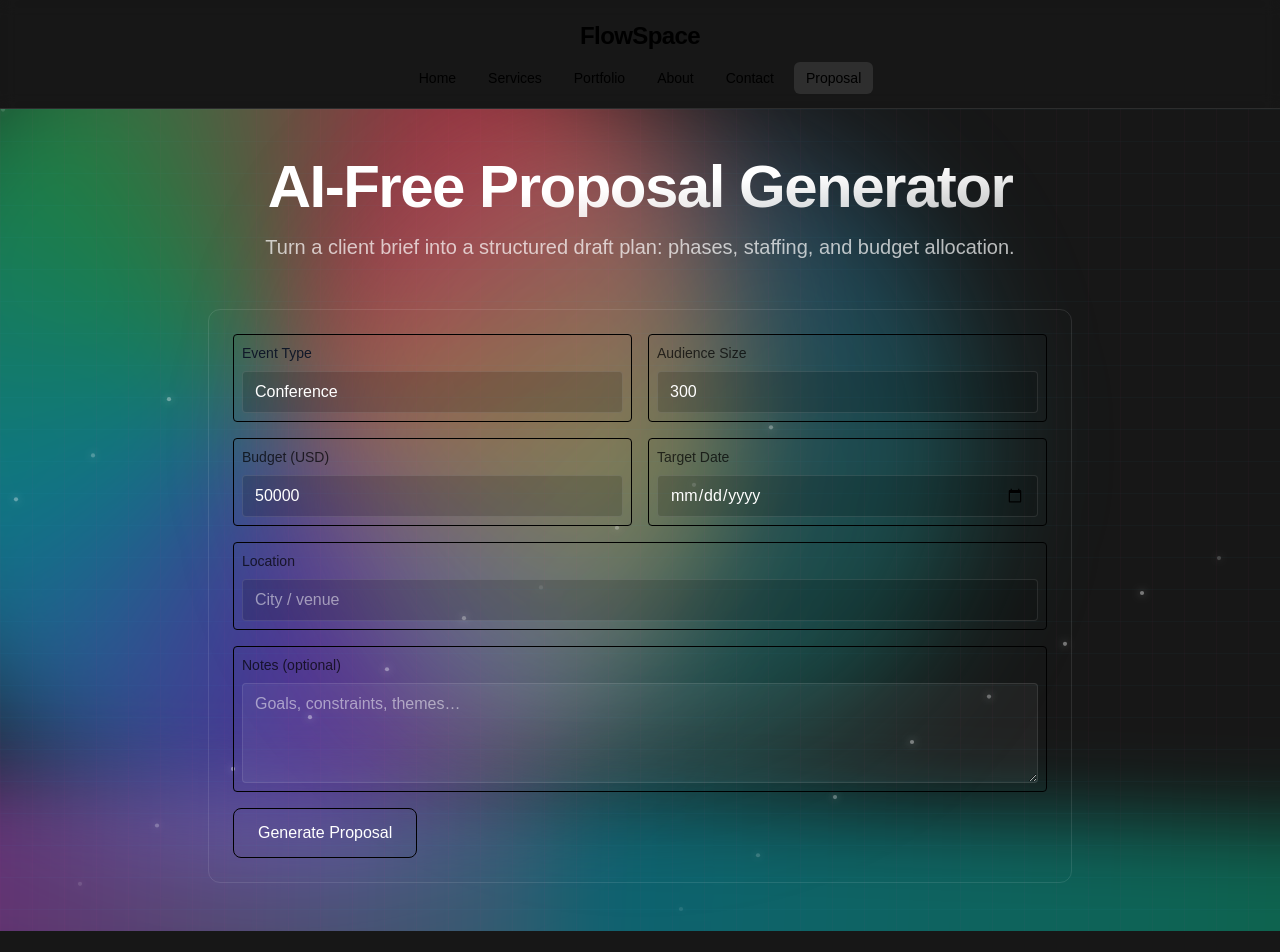
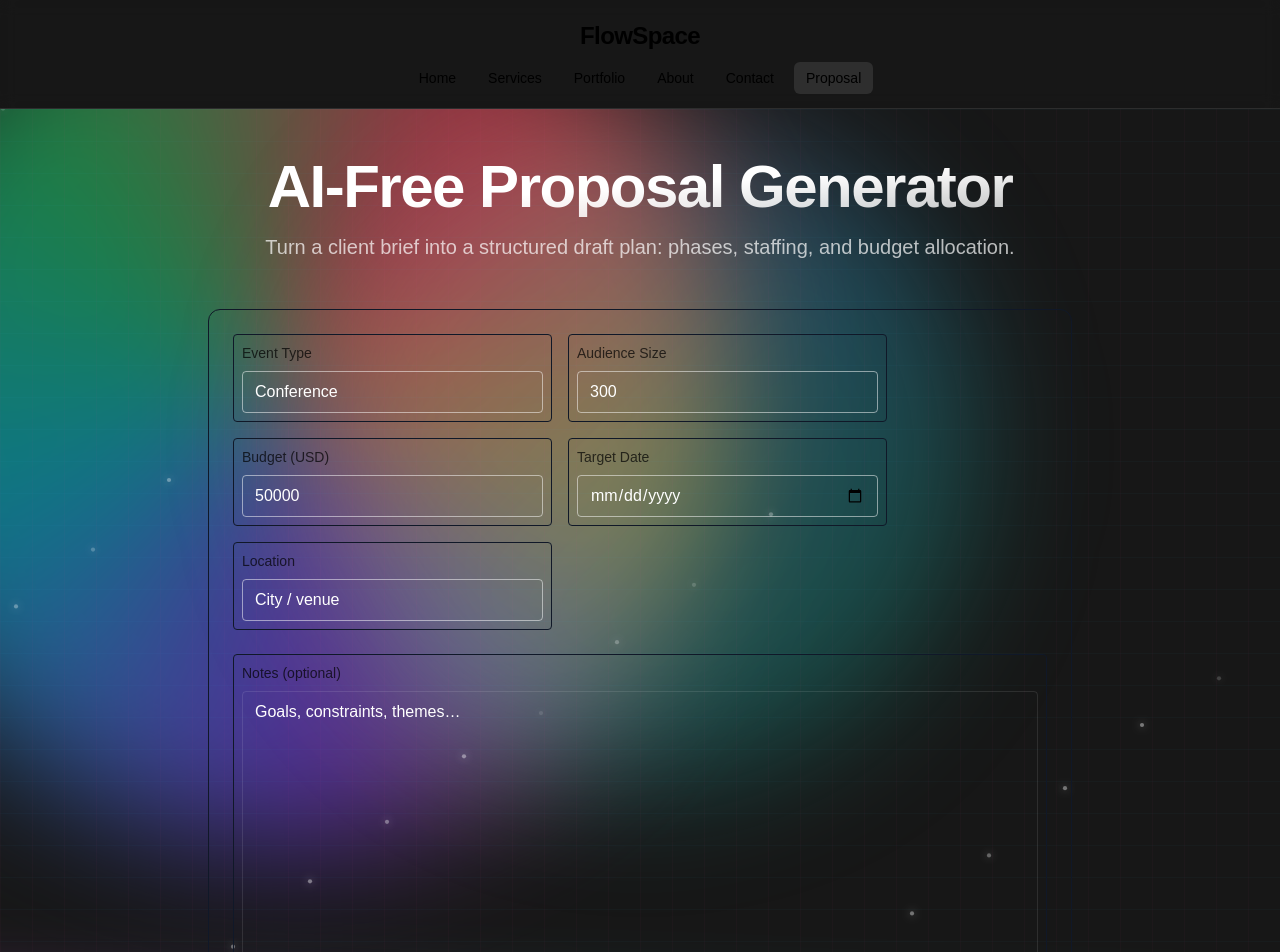
Before and after one commit to shay122990/flowspace-event-agency, a Next.js app: page /proposal in a window 1280 px wide. Shown: the top 952 px of the page. Built offline with nearby package versions, Linux system fonts and the light colour scheme.

Commit message:
simplified form filed component and refactored Proposal form

```diff
--- a/src/app/proposal/components/FormField.tsx
+++ b/src/app/proposal/components/FormField.tsx
@@ -2,88 +2,52 @@
 
 import * as React from "react";
 
-type BaseProps = {
+type Props = {
   label: string;
-  helperText?: string;
-  error?: string;
-  containerClassName?: string;
-  labelClassName?: string;
+  type?: string;
+  value: string | number;
+  onChange: (
+    e: React.ChangeEvent<HTMLInputElement | HTMLTextAreaElement>
+  ) => void;
+  textarea?: boolean;
+  placeholder?: string;
+  required?: boolean;
 };
 
-type InputVariant = BaseProps &
-  Omit<React.InputHTMLAttributes<HTMLInputElement>, "className"> & {
-    as?: "input";
-    inputClassName?: string;
-  };
-
-type TextareaVariant = BaseProps &
-  Omit<React.TextareaHTMLAttributes<HTMLTextAreaElement>, "className"> & {
-    as: "textarea";
-    textareaClassName?: string;
-  };
-
-export type FormFieldProps = InputVariant | TextareaVariant;
-
-const baseContainer =
-  "grid gap-2 rounded border border-white/10 bg-white/0 p-2";
-const baseLabel = "text-sm text-black/70";
-const baseControl =
-  "rounded border border-white/10 bg-black/15 px-3 py-2 text-white placeholder-white/40 focus:outline-none focus:ring-2 focus:ring-white/20";
-
-const FormField = React.forwardRef<
-  HTMLInputElement | HTMLTextAreaElement,
-  FormFieldProps
->((props, ref) => {
-  if (props.as === "textarea") {
-    const {
-      label,
-      helperText,
-      error,
-      containerClassName,
-      labelClassName,
-      textareaClassName,
-      ...rest
-    } = props as TextareaVariant;
-    return (
-      <label className={`${baseContainer} ${containerClassName ?? ""}`}>
-        <span className={`${baseLabel} ${labelClassName ?? ""}`}>{label}</span>
+const FormField = ({
+  label,
+  type = "text",
+  value,
+  onChange,
+  textarea,
+  placeholder,
+  required,
+}: Props) => {
+  return (
+    <label className="grid gap-2 rounded border border-gray-900 p-2">
+      <span className="text-sm text-black/70">{label}</span>
+      {textarea ? (
         <textarea
-          ref={ref as React.Ref<HTMLTextAreaElement>}
-          className={`${baseControl} ${textareaClassName ?? ""} min-h-[100px]`}
-          {...rest}
+          className="rounded border border-white/10 px-3 py-2 text-white placeholder-white
+               focus:outline-none focus:ring-2 focus:ring-white/20
+               min-h-[300px] w-full"
+          value={value as string}
+          onChange={onChange}
+          placeholder={placeholder}
+          required={required}
         />
-        {helperText && !error && (
-          <span className="text-xs text-white/50">{helperText}</span>
-        )}
-        {error && <span className="text-xs text-rose-400">{error}</span>}
-      </label>
-    );
-  }
-
-  const {
-    label,
-    helperText,
-    error,
-    containerClassName,
-    labelClassName,
-    inputClassName,
-    ...rest
-  } = props as InputVariant;
-  return (
-    <label className={`${baseContainer} ${containerClassName ?? ""}`}>
-      <span className={`${baseLabel} ${labelClassName ?? ""}`}>{label}</span>
-      <input
-        ref={ref as React.Ref<HTMLInputElement>}
-        className={`${baseControl} ${inputClassName ?? ""}`}
-        {...rest}
-      />
-      {helperText && !error && (
-        <span className="text-xs text-white/50">{helperText}</span>
+      ) : (
+        <input
+          className="rounded border border-white/50 px-3 py-2 text-white placeholder-white focus:outline-none focus:ring-2 focus:ring-white/20"
+          type={type}
+          value={value}
+          onChange={onChange}
+          placeholder={placeholder}
+          required={required}
+        />
       )}
-      {error && <span className="text-xs text-rose-400">{error}</span>}
     </label>
   );
-});
-FormField.displayName = "FormField";
+};
 
 export default FormField;
--- a/src/app/proposal/components/ProposalForm.tsx
+++ b/src/app/proposal/components/ProposalForm.tsx
@@ -1,6 +1,7 @@
 "use client";
 
-import { useState } from "react";
+import { useMemo, useState } from "react";
+import FormField from "./FormField";
 
 export type ProposalInput = {
   eventType: string;
@@ -20,7 +21,7 @@ type Props = {
 };
 
 export default function ProposalForm({ onResult }: Props) {
-  const [loading, setLoading] = useState<boolean>(false);
+  const [loading, setLoading] = useState(false);
   const [form, setForm] = useState<ProposalInput>({
     eventType: "Conference",
     audienceSize: 300,
@@ -30,12 +31,21 @@ export default function ProposalForm({ onResult }: Props) {
     notes: "",
   });
 
-  function update<K extends keyof ProposalInput>(
+  const update = <K extends keyof ProposalInput>(
     key: K,
     value: ProposalInput[K]
-  ) {
+  ) => {
     setForm((prev) => ({ ...prev, [key]: value }));
-  }
+  };
+
+  const commonFieldProps = useMemo(
+    () => ({
+      required: true,
+      inputClassName: "w-full",
+      containerClassName: "rounded border border-white/10 p-2",
+    }),
+    []
+  );
 
   async function handleSubmit(e: React.FormEvent<HTMLFormElement>) {
     e.preventDefault();
@@ -46,21 +56,13 @@ export default function ProposalForm({ onResult }: Props) {
         headers: { "Content-Type": "application/json" },
         body: JSON.stringify(form),
       });
-
       const data = (await res.json()) as ProposalResponse;
       onResult(data);
     } catch (error) {
-      if (error instanceof Error) {
-        onResult({
-          error: `Something went wrong with submitting form. Error: ${error.message}`,
-        });
-      } else {
-        onResult({
-          error: `Something went wrong with submitting form. Error: ${String(
-            error
-          )}`,
-        });
-      }
+      const message = error instanceof Error ? error.message : String(error);
+      onResult({
+        error: `Something went wrong with submitting form. Error: ${message}`,
+      });
     } finally {
       setLoading(false);
     }
@@ -69,82 +71,67 @@ export default function ProposalForm({ onResult }: Props) {
   return (
     <form
       onSubmit={handleSubmit}
-      className="grid gap-4 rounded-xl border border-white/10 p-6"
+      className="grid gap-6 rounded-xl border border-gray-900 p-6"
     >
-      <div className="grid md:grid-cols-2 gap-4">
-        <label className="grid gap-2 border border-black rounded p-2">
-          <span className="text-sm text-gray-900">Event Type</span>
-          <input
-            className="bg-black/15 border border-white/10 rounded px-3 py-2"
-            value={form.eventType}
-            onChange={(e) => update("eventType", e.target.value)}
-            placeholder="Conference, Launch, Expo…"
-            required
-          />
-        </label>
+      <div className="grid gap-4 md:grid-cols-2">
+        <FormField
+          label="Event Type"
+          placeholder="Conference, Launch, Expo…"
+          value={form.eventType}
+          onChange={(e) => update("eventType", e.currentTarget.value)}
+          {...commonFieldProps}
+        />
 
-        <label className="grid gap-2 border border-black rounded p-2">
-          <span className="text-sm text-black/70">Audience Size</span>
-          <input
-            type="number"
-            min={1}
-            className="bg-black/15 border border-white/10 rounded px-3 py-2"
-            value={form.audienceSize}
-            onChange={(e) => update("audienceSize", Number(e.target.value))}
-            required
-          />
-        </label>
+        <FormField
+          label="Audience Size"
+          type="number"
+          value={form.audienceSize}
+          onChange={(e) =>
+            update("audienceSize", Number(e.currentTarget.value))
+          }
+          {...commonFieldProps}
+        />
 
-        <label className="grid gap-2 border border-black rounded p-2">
-          <span className="text-sm text-black/70">Budget (USD)</span>
-          <input
-            type="number"
-            min={1000}
-            step={500}
-            className="bg-black/15 border border-white/10 rounded px-3 py-2"
-            value={form.budget}
-            onChange={(e) => update("budget", Number(e.target.value))}
-            required
-          />
-        </label>
+        <FormField
+          label="Budget (USD)"
+          type="number"
+          value={form.budget}
+          onChange={(e) => update("budget", Number(e.currentTarget.value))}
+          {...commonFieldProps}
+        />
 
-        <label className="grid gap-2 border border-black rounded p-2">
-          <span className="text-sm text-black/70">Target Date</span>
-          <input
-            type="date"
-            className="bg-black/15 border border-white/10 rounded px-3 py-2"
-            value={form.date}
-            onChange={(e) => update("date", e.target.value)}
-            required
-          />
-        </label>
+        <FormField
+          label="Target Date"
+          type="date"
+          value={form.date}
+          onChange={(e) => update("date", e.currentTarget.value)}
+          {...commonFieldProps}
+        />
 
-        <label className="md:col-span-2 grid gap-2 border border-black rounded p-2">
-          <span className="text-sm text-black/70">Location</span>
-          <input
-            className="bg-black/15 border text-white border-white/10 rounded px-3 py-2"
-            value={form.location}
-            onChange={(e) => update("location", e.target.value)}
-            placeholder="City / venue"
-            required
-          />
-        </label>
-
-        <label className="md:col-span-2 grid gap-2 border border-black rounded p-2">
-          <span className="text-sm text-black/70">Notes (optional)</span>
-          <textarea
-            className="bg-white/5 border border-white/10 rounded px-3 py-2 min-h-[100px]"
-            value={form.notes ?? ""}
-            onChange={(e) => update("notes", e.target.value)}
-            placeholder="Goals, constraints, themes…"
-          />
-        </label>
+        <FormField
+          label="Location"
+          placeholder="City / venue"
+          value={form.location}
+          onChange={(e) => update("location", e.currentTarget.value)}
+          required
+        />
       </div>
-
+      <div className="md:col-span-2">
+        <FormField
+          label="Notes (optional)"
+          textarea
+          placeholder="Goals, constraints, themes…"
+          value={form.notes ?? ""}
+          onChange={(e) =>
+            update("notes", (e.target as HTMLTextAreaElement).value)
+          }
+        />
+      </div>
       <button
         type="submit"
         disabled={loading}
-        className="justify-self-start rounded-lg bg-brand-500 hover:bg-brand-600 px-6 py-3 font-medium disabled:opacity-60 border border-black p-2"
+        aria-busy={loading}
+        className="justify-self-start rounded-lg border border-gray-900 bg-white/10 px-6 py-3 font-medium text-gray-600 backdrop-blur transition hover:bg-white/20 disabled:opacity-60"
       >
         {loading ? "Generating…" : "Generate Proposal"}
       </button>
```
